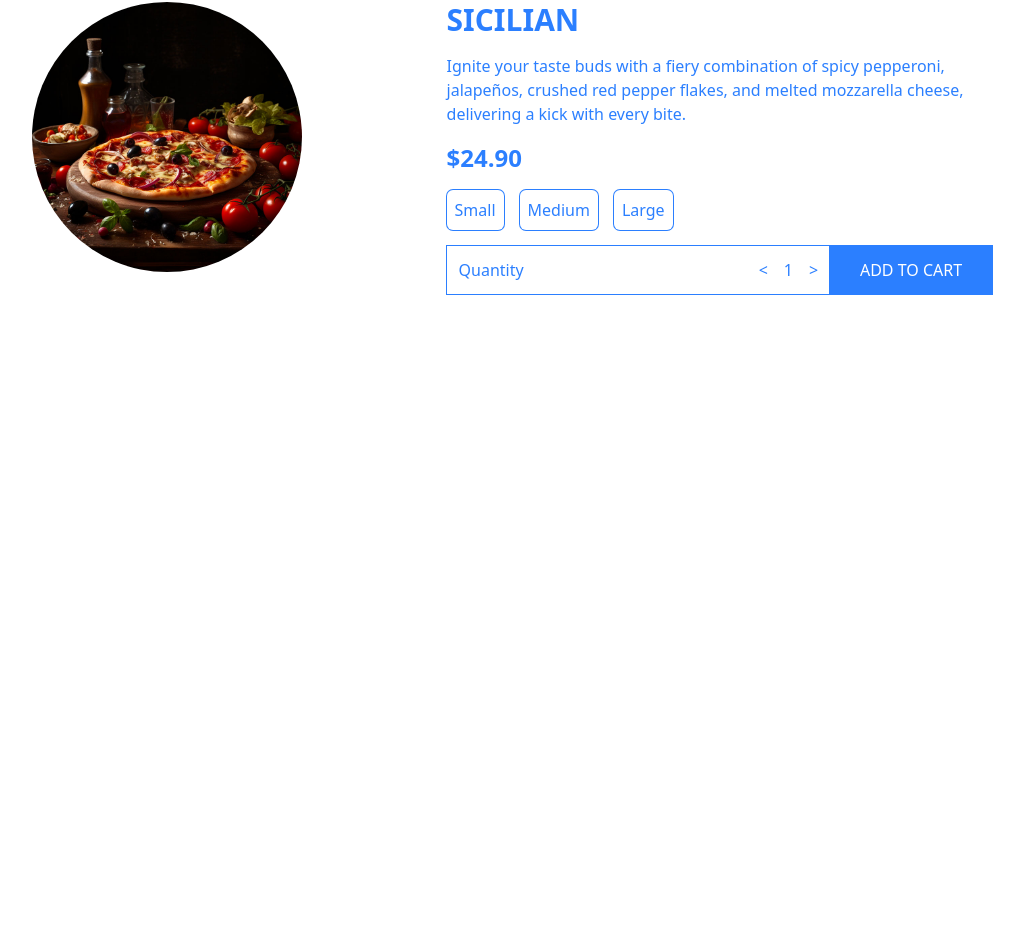
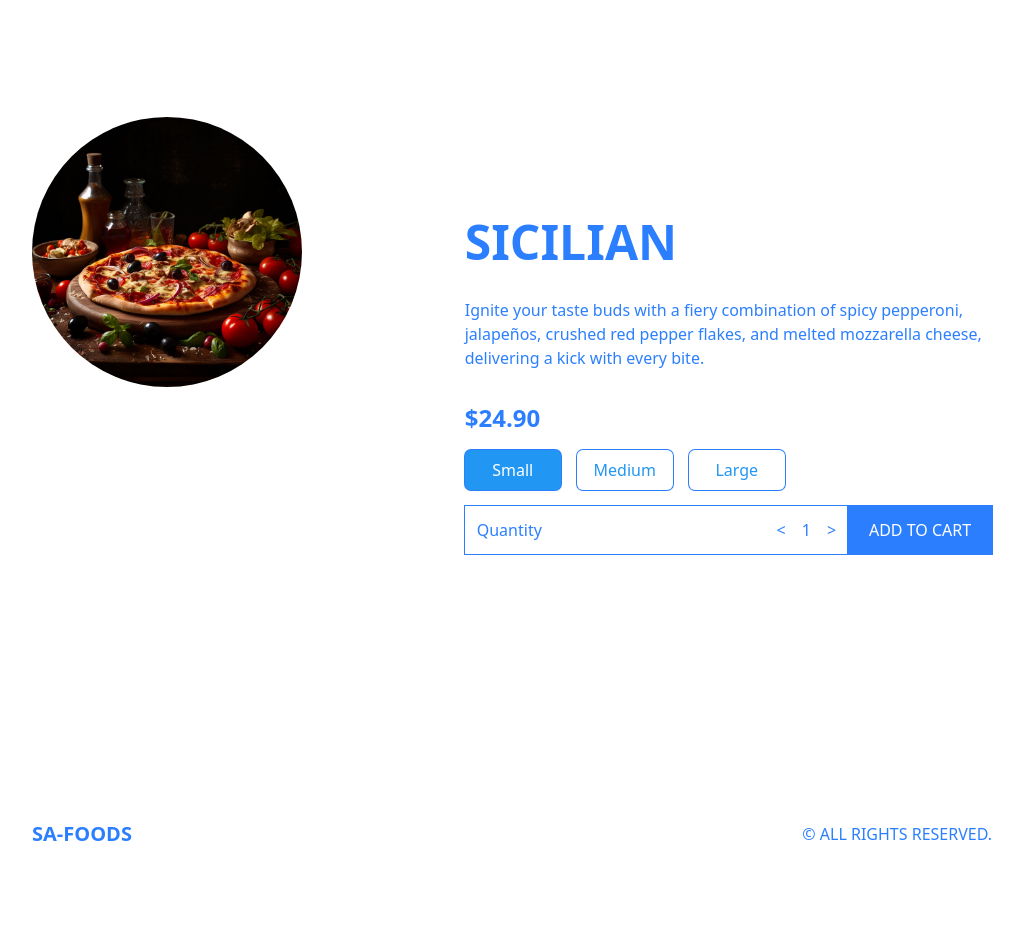
Before and after one commit to Nick-Salifu/sa-restaurants, a Next.js app: page /products/1 in a window 1280 px wide. Shown: the part 126-1062 px from the top of the page, without its empty margins (128-1152 px from the left). After the commit the page ends 1008 px from the top, so only its background shows below. Built offline with nearby package versions, Linux system fonts and the light colour scheme.

Commit message:
completing the singlePage page

```diff
--- a/app/menu/[category]/page.jsx
+++ b/app/menu/[category]/page.jsx
@@ -8,8 +8,8 @@ const CategoryPage = () => {
       {
         pizzas.map((item) => (
           <Link className="w-full h-[60vh] border-r-2 border-b-2 p-8 border-blue-500 sm:w-1/2 lg:w-1/3 flex flex-col justify-between group even:bg-gray-50" href={`/products/${item.id}`} key={item.id}>
-            <div className="h-[80%] w-full flex flex-col justify-center items-center">
-              <Image src={item.img} alt="products image" height={270} width={270} className="object-contain rounded-full" />
+            <div className="h-[80%] w-full">
+              <Image src={item.img} alt="products image" height={200} width={200} className="object-contain rounded-full" />
             </div>
 
             <div className="flex items-center justify-between font-bold">
--- a/app/products/[id]/page.jsx
+++ b/app/products/[id]/page.jsx
@@ -5,15 +5,16 @@ import React from 'react'
 
 const SingleProductPage = () => {
   return (
-    <div className='p-4 lg:px-20 xl:px-40 h-screen flex flex-col justify-around text-blue-500 md:flex-row'>
+    <div className='p-4 lg:px-20 xl:px-40 h-screen flex flex-col justify-around text-blue-500 md:flex-row md:gap-8 md:items-center'>
       {/* Image container */}
-      <div className='w-full'>
+      <div className='w-full h-1/2 md:h-[70%]'>
         <Image src={singleProduct.img} alt="products image" height={270} width={270} className="object-contain rounded-full" />
+        {/* <Image src={singleProduct.img} alt="products image" height={200} width={200} className="object-contain rounded-full md:hidden" /> */}
       </div>
 
       {/* Text container */}
-      <div className=' flex flex-col gap-4'>
-        <h1 className='text-3xl font-bold uppercase'>{singleProduct.title}</h1>
+      <div className=' flex flex-col gap-4 h-1/2 md:h-[70%] md:gap-6 xl:gap-8 md:justify-center'>
+        <h1 className='text-3xl font-bold uppercase xl:text-5xl'>{singleProduct.title}</h1>
         <p>{singleProduct.desc}</p>
         <Price price={singleProduct.price} id={singleProduct.id} options={singleProduct.options} />
       </div>
--- a/components/Footer.jsx
+++ b/components/Footer.jsx
@@ -1,12 +1,12 @@
-import Link from "next/link"
+import Link from "next/link";
 
 const Footer = () => {
   return (
-    <div className="flex items-center justify-between h-12 md:h-24 p-4 lg:p-20 xl:p-40 text-blue-500">
-      <Link href="/" className="font-bold text-xl">SA-Food</Link>
-      <p className="capitalize text-base">all right reserved</p>
+    <div className="h-12 md:h-24 p-4 lg:px-20 xl:px-40 text-blue-500 flex items-center justify-between">
+      <Link href="/" className="font-bold text-xl">SA-FOODS</Link>
+      <p>© ALL RIGHTS RESERVED.</p>
     </div>
-  )
-}
+  );
+};
 
-export default Footer
+export default Footer;
--- a/components/Price.jsx
+++ b/components/Price.jsx
@@ -1,13 +1,34 @@
+"use client"
+
+import { useEffect, useState } from "react"
 
 const Price = ({price, options, id}) => {
+    const [total, setTotal] = useState(price);
+    const [quantity, setQuantity] = useState(1);
+    const [selected, setSelected] = useState(0);
+
+    useEffect(() => {
+        setTotal(quantity * (options ? price + options[selected].additionalPrice : price))
+    }, [selected, quantity, options, price])
+
   return (
       <div className="flex flex-col gap-4">
-          <h2 className="text-2xl font-bold">${price.toFixed(2)}</h2>
+          <h2 className="text-2xl font-bold">${total.toFixed(2)}</h2>
           {/* Options container */}
           <div className="flex gap-4">
               {
-                  options.map((option) => (
-                      <button className="p-2 ring-1 ring-blue-500 rounded-md" key={option.title}>{option.title}</button>
+                  options.map((option, index) => (
+                      <button
+                          className="min-w-[6rem] p-2 ring-1 ring-blue-500 rounded-md"
+                          key={option.title}
+                          style={{
+                              background: selected === index ? "rgb(33, 150, 243)" : "white",
+                              color: selected === index ? "white" : "rgb(33, 150, 243)"
+                          }}
+                          onClick={() => setSelected(index)}
+                      >
+                          {option.title}
+                      </button>
                   ))
               }
           </div>
@@ -16,12 +37,18 @@ const Price = ({price, options, id}) => {
               <div className="flex justify-between w-full ring-1 ring-blue-500 p-3">
                   <span>Quantity</span>
                   <div className="flex gap-4 items-center">
-                      <button>{"<"}</button>
-                      <span>1</span>
-                      <button>{">"}</button>
+                      <button
+                          onClick={() => setQuantity((prev) => (prev > 1 ? prev-1 : 1))}>
+                          {"<"}
+                      </button>
+                      <span>{quantity}</span>
+                      <button
+                          onClick={() => setQuantity((prev) => (prev < 9 ? prev+1 : 9))}>
+                          {">"}
+                      </button>
                   </div>
               </div>
-              <button className="uppercase p-3 bg-blue-500 text-white ring-1 ring-blue-500 w-56">Add to cart</button>
+              <button className="uppercase p-3 bg-blue-500 text-white ring-1 ring-blue-500 w-48">Add to cart</button>
           </div>
     </div>
   )
```
